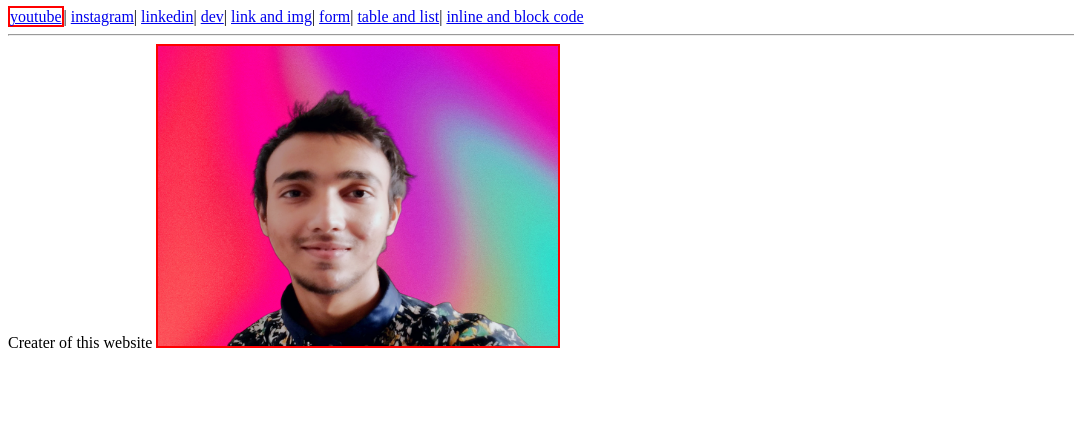
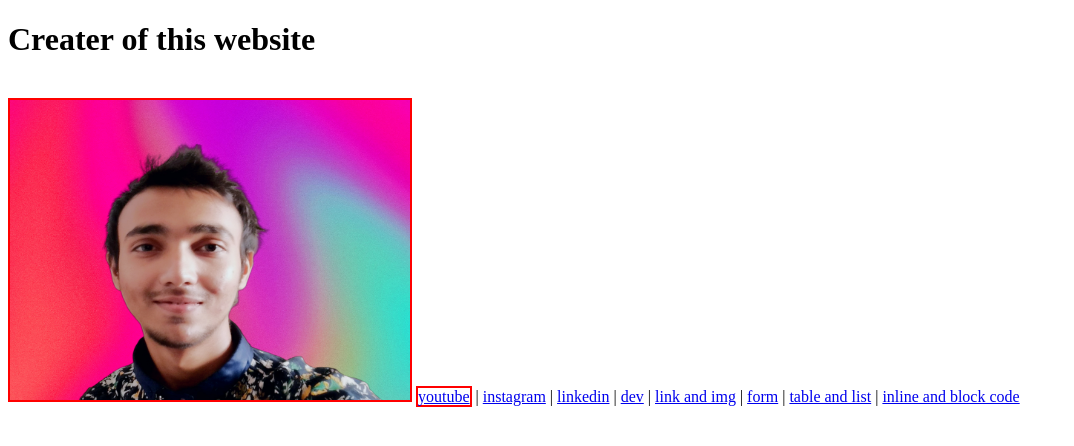
Before and after one commit to DEVKOSHTI/MyWebsite, a plain HTML site: page index.html in a window 1280 px wide. Shown: the whole page, without its empty margins (0-1074 px from the left). Drawn offline with Linux system fonts and the light colour scheme.

Commit message:
Update index.html

```diff
--- a/index.html
+++ b/index.html
@@ -7,15 +7,15 @@
     <title>link and image</title>
 </head>
 <body>
-    <a style="border: 2px solid red;" href="https://youtube.com/@GujDeeva" target="_blank">youtube</a>|
-    <a href="https://instagram.com/devkoshti" target="_blank">instagram</a>|
-    <a href="https://www.linkedin.com/in/devkoshti/" target="_blank">linkedin</a>|
-    <a href="/MyWebsite/L1.html" target="_blank">dev</a>|
-    <a href="/MyWebsite/index.html" target="_blank">link and img</a>|
-    <a href="/MyWebsite/L4.html" target="_blank">form</a>|
-    <a href="/MyWebsite/L3.html" target="_blank">table and list</a>|
-    <a href="/MyWebsite/L5.html" target="_blank">inline and block code</a><hr>Creater of this website
+    <h1>Creater of this website</h1><br>
     <img style="border: 2px solid red;" src="/MyWebsite/myimage.jpg" alt="fail to load" width="400" height="300">
-
+    <a style="border: 2px solid red;" href="https://youtube.com/@GujDeeva" target="_blank">youtube</a>&nbsp;|
+    <a href="https://instagram.com/devkoshti" target="_blank">instagram</a>&nbsp;|
+    <a href="https://www.linkedin.com/in/devkoshti/" target="_blank">linkedin</a>&nbsp;|
+    <a href="/MyWebsite/L1.html" target="_blank">dev</a>&nbsp;|
+    <a href="/MyWebsite/index.html" target="_blank">link and img</a>&nbsp;|
+    <a href="/MyWebsite/L4.html" target="_blank">form</a>&nbsp;|
+    <a href="/MyWebsite/L3.html" target="_blank">table and list</a>&nbsp;|
+    <a href="/MyWebsite/L5.html" target="_blank">inline and block code</a>
 </body>
 </html>
```
